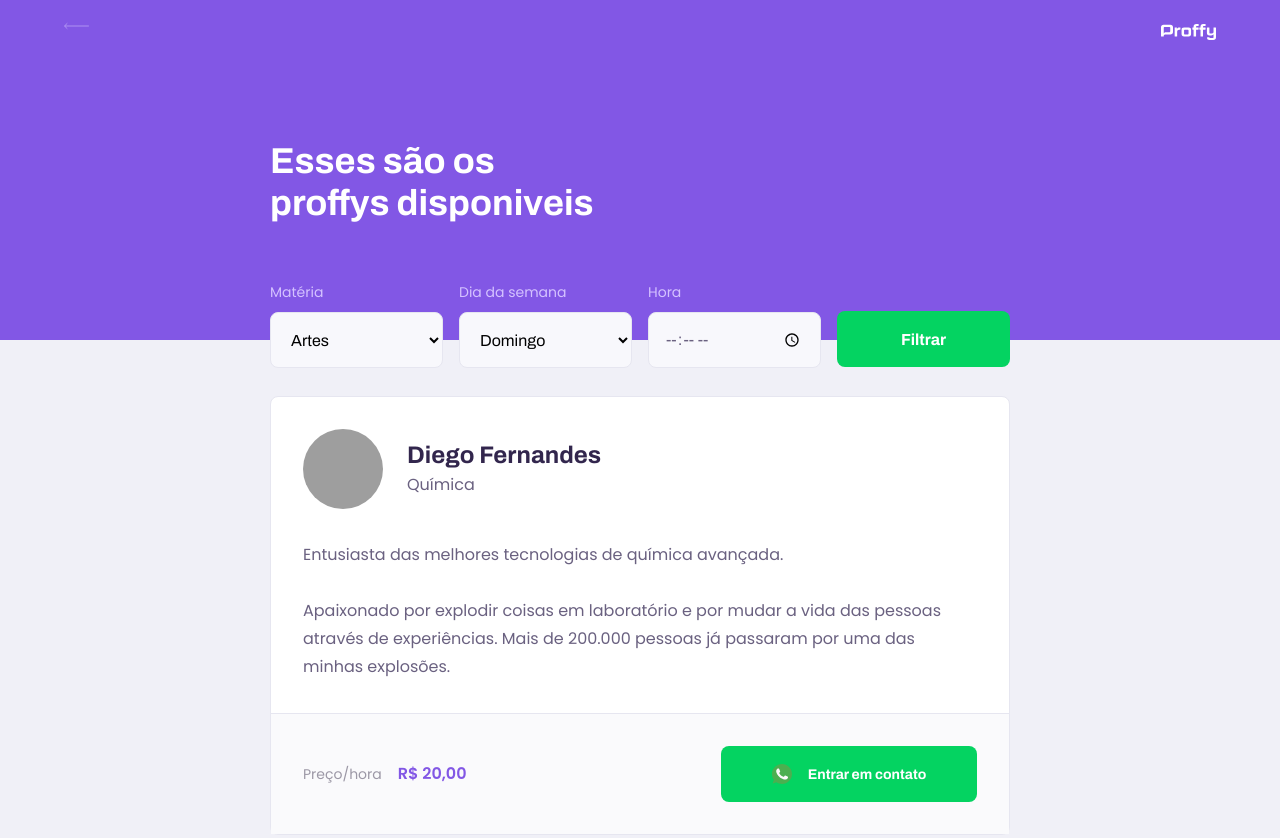
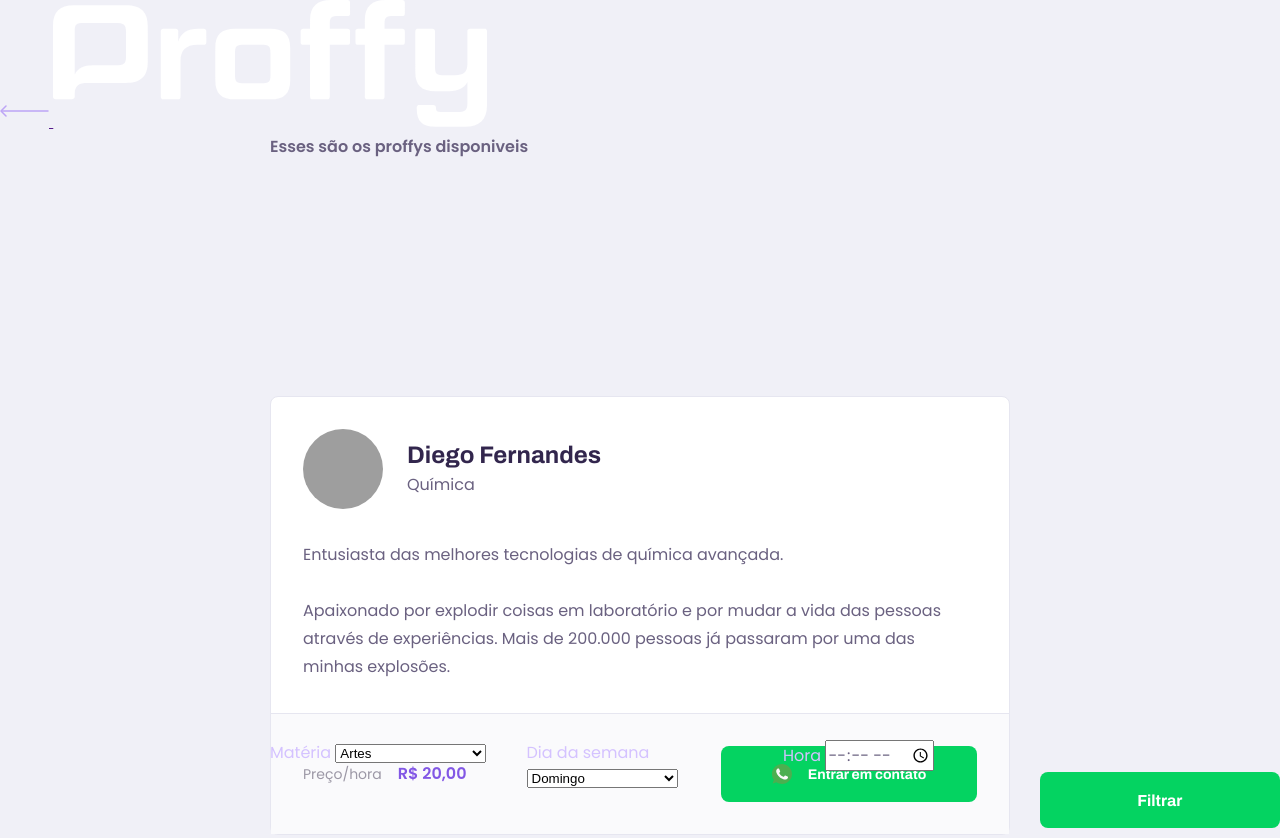
Before and after one commit to Diegooliveyra/NextLevelWeek-2, a plain HTML site: page study.html in a window 1280 px wide. Shown: the top 838 px of the page. Drawn offline with Linux system fonts and the light colour scheme; grey boxes are pictures that could not be loaded.

Commit message:
removido is estilos do form e header

```diff
--- a/css/partials/page-study.css
+++ b/css/partials/page-study.css
@@ -3,45 +3,6 @@
   height: 100vh;
 }
 
-.page-header {
-  background-color: var(--color-primary);
-  display: flex;
-  flex-direction: column;
-}
-
-.page-header .top-bar-container {
-  width: 90%;
-  margin: 0 auto;
-  display: flex;
-  align-items: center;
-  justify-content: space-between;
-  padding: 1.6rem 0;
-}
-
-.page-header .top-bar-container img {
-  height: 1.6rem;
-}
-
-.page-header .top-bar-container a {
-  height: 3.2rem;
-  transition: opacity 0.2s;
-}
-
-.page-header .top-bar-container a:hover {
-  opacity: 0.6;
-}
-
-.page-header .header-content {
-  width: 90%;
-  margin: 3.2rem auto;
-  position: relative;
-}
-
-.page-header .header-content strong {
-  font: 700 3.6rem Archivo;
-  line-height: 4.2rem;
-  color: var(--color-title-in-primary);
-}
 
 #search-teachers {
   margin-top: 3.2rem;
@@ -76,39 +37,6 @@
   background-color: var(--color-secondary-dark);
 }
 
-.select-block label,
-.input-block label {
-  font-size: 1.4rem;
-  color: var(--color-text-complement);
-}
-
-.input-block input,
-.select-block select {
-  width: 100%;
-  height: 5.6rem;
-  margin-top: 0.8rem;
-  border-radius: 0.8rem;
-  background-color: var(--color-input-background);
-  border: 1px solid var(--color-line-in-white);
-  outline: 0;
-  padding: 0 1.6rem;
-  font: 1.6rem Archivo;
-}
-
-.input-block {
-  position: relative;
-}
-
-.input-block:focus-within::after {
-  content: "";
-  width: calc(100% - 3.2rem);
-  height: 2px;
-  background: var(--color-primary-light);
-  position: absolute;
-  left: 1.6rem;
-  right: 1.6rem;
-  bottom: 0;
-}
 
 #page-study main {
   margin: 3.2rem auto;
```
